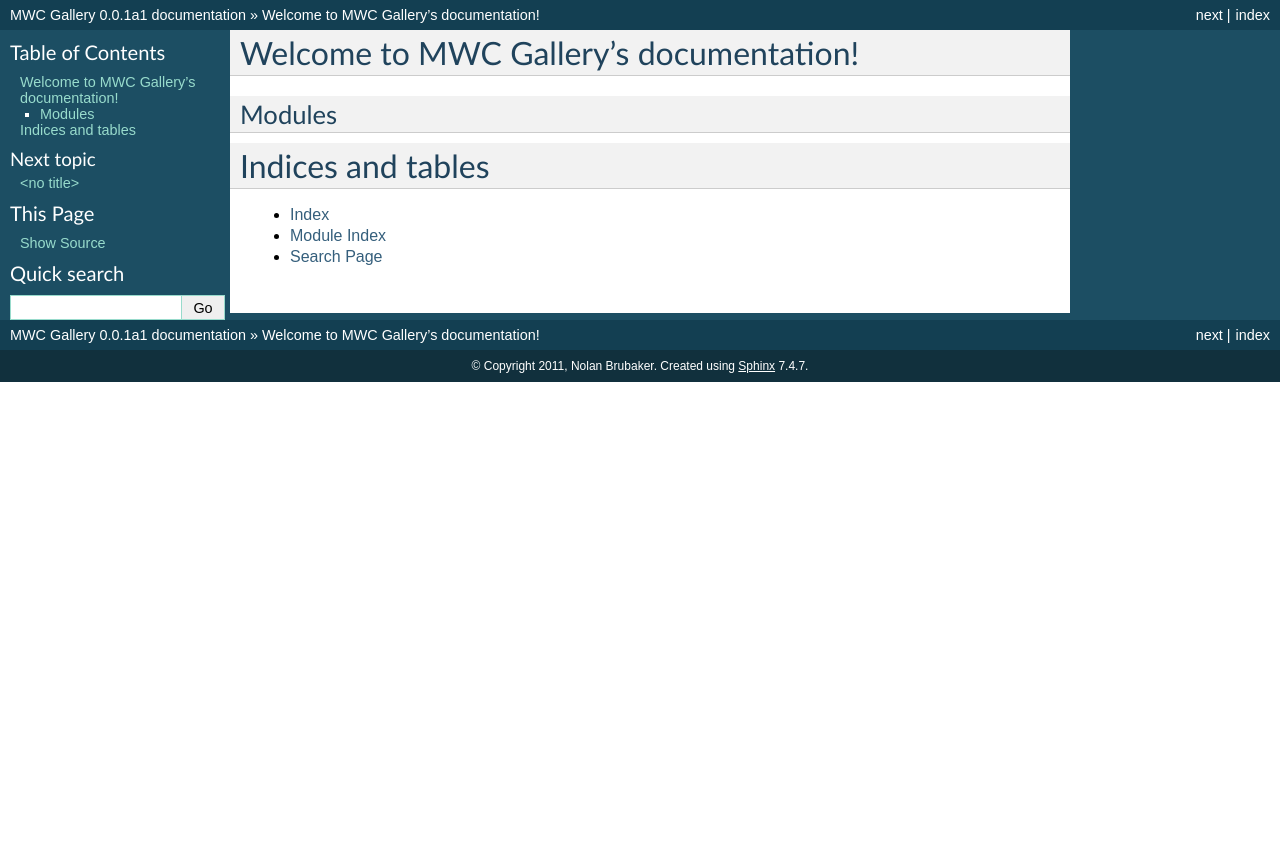
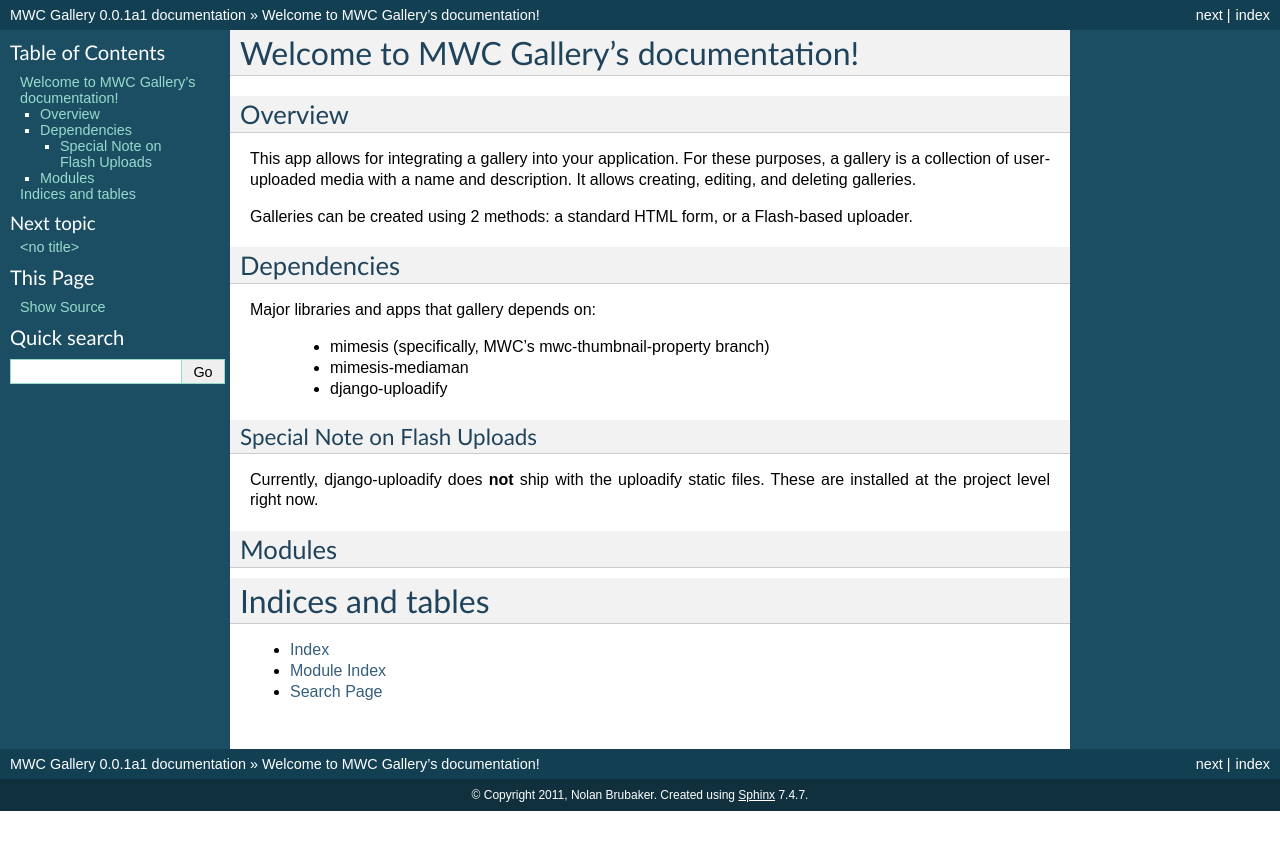
Before and after one commit to MidwestCommunications/mimesis-mediagal, a Sphinx documentation site: the page built from mwc_gallery/apps/gallery/doc/index.rst, in a window 1280 px wide. Shown: the top 850 px of the page. Built offline with Sphinx 7.4.7, drawn with Linux system fonts in a browser that asks for light colours.

Commit message:
Add introduction text.

```diff
--- a/mwc_gallery/apps/gallery/doc/index.rst
+++ b/mwc_gallery/apps/gallery/doc/index.rst
@@ -5,6 +5,8 @@
 
 Welcome to MWC Gallery's documentation!
 =======================================
+
+.. include:: intro.rst
 
 =======
 Modules
--- /dev/null
+++ b/mwc_gallery/apps/gallery/doc/intro.rst
@@ -0,0 +1,23 @@
+========
+Overview
+========
+
+This app allows for integrating a gallery into your application.  For these purposes, a gallery is a collection of user-uploaded media with a name and description.  It allows creating, editing, and deleting galleries.
+
+Galleries can be created using 2 methods: a standard HTML form, or a Flash-based uploader.
+
+============
+Dependencies
+============
+
+Major libraries and apps that gallery depends on:
+
+        * mimesis (specifically, MWC's mwc-thumbnail-property branch)
+        * mimesis-mediaman
+        * django-uploadify
+
+----------------------------
+Special Note on Flash Uploads
+----------------------------
+
+Currently, django-uploadify does **not** ship with the uploadify static files.  These are installed at the project level right now.
```
